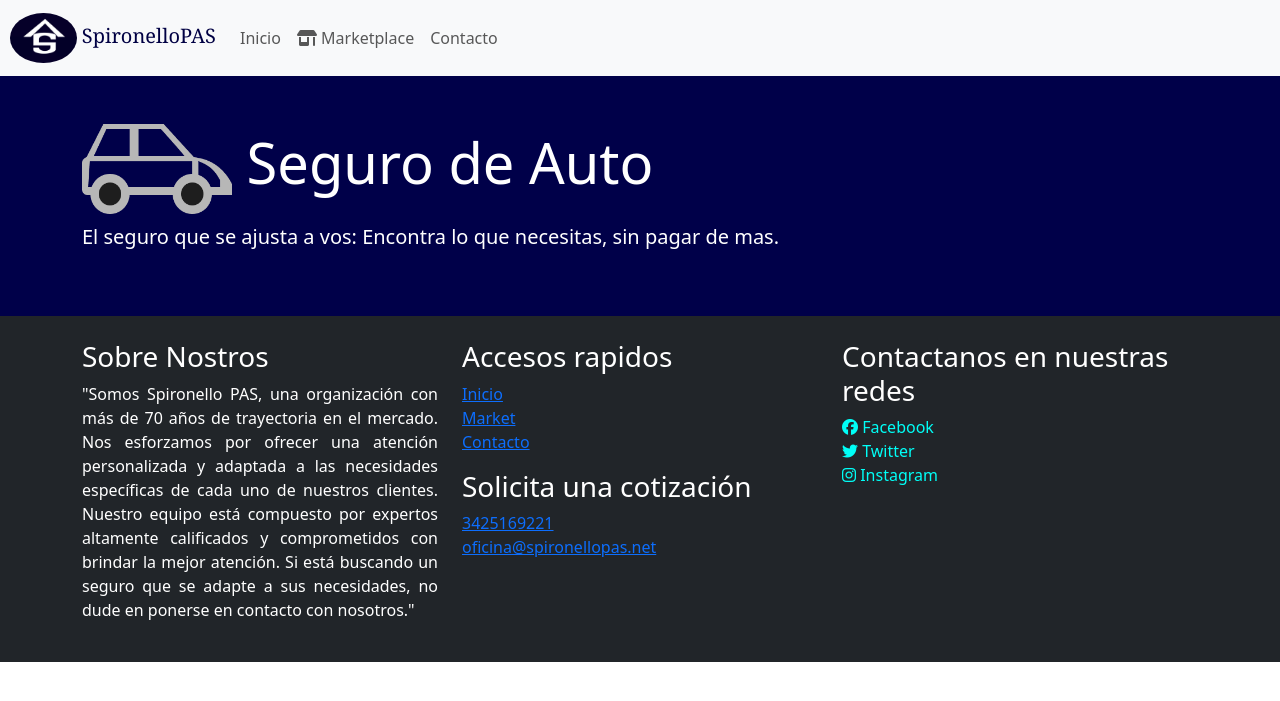
After one commit to aphxtwin/spironellopas.net, a Django app: a page that uses spironellohome/templates/spironellohome/base.html in a window 1280 px wide. The commit adds this page. Shown: the top 701 px of the page. Run offline with Django 4.2, Linux system fonts and the light colour scheme; data comes from the database, SQL or seed files in the repository; both versions use the stored data as it was after the commit; some libraries are stand-ins or nearby versions.

Commit message:
last commit

```diff
--- a/spironellohome/admin.py
+++ b/spironellohome/admin.py
@@ -3,3 +3,4 @@ from . import models
 # Register your models here.
 
 admin.site.register(models.MarketPlaceProducts)
+admin.site.register(models.Footer)
--- /dev/null
+++ b/spironellohome/context_processors.py
@@ -0,0 +1,5 @@
+from .models import Footer, MarketPlaceProducts
+
+def base_template(request):
+    foot_data = Footer.objects.all()
+    return {'footer': foot_data}
--- a/spironellohome/models.py
+++ b/spironellohome/models.py
@@ -1,5 +1,6 @@
 from django.db import models
 from ckeditor.fields import RichTextField
+from django.template.defaultfilters import slugify
 
 # Create your models here.
 
@@ -7,7 +8,16 @@ class MarketPlaceProducts(models.Model):
     title = models.CharField(max_length=100)
     image_field = models.ImageField()
     description = models.CharField(max_length=300)
+    icon = models.ImageField(null=True, blank=True)
     product_explanation = RichTextField()
-
+    slug = models.SlugField(max_length=255, blank=True, null=True)
     def __str__(self):
         return self.title
+    def save(self, *args, **kwargs):
+        self.slug = slugify(self.title)
+        super().save(*args, **kwargs)
+
+
+
+class Footer(models.Model):
+    about_text = models.CharField(max_length=10000)
--- a/spironellohome/static/spironellohome/homestyles.css
+++ b/spironellohome/static/spironellohome/homestyles.css
@@ -21,3 +21,27 @@
 .text-container{
     text-align: justify;
 }
+
+.jumbotron {
+    background-color: rgb(17, 0, 63);
+    padding: 2rem 1rem;
+    color: white;
+    border-radius: 0.3rem;
+    box-shadow: 0 .5rem 1rem rgb(255, 255, 255);
+    margin-bottom: 2rem;
+}
+.jumbotron h1 {
+    font-size: 4rem; /* Increase the font size of the heading */
+    margin-bottom: 0.5rem; /* Add some margin at the bottom */
+    text-shadow: 0 .05rem .1rem rgba(0,0,0,.5); /* Add a subtle text shadow */
+}
+.jumbotron p {
+    font-size: 1.5rem; /* Increase the font size of the paragraph */
+    margin-bottom: 2rem; /* Add some margin at the bottom */
+}
+
+.link-t{
+    text-decoration: none;
+    list-style: none;
+    color: rgb(0, 255, 247);
+}
--- a/spironellohome/templates/spironellohome/base.html
+++ b/spironellohome/templates/spironellohome/base.html
@@ -28,7 +28,7 @@
     <div class="collapse navbar-collapse" id="navbarNav">
       <ul class="navbar-nav" id="navbarNav">
         <li class="nav-item active">
-          <a class="nav-link" href="#">Inicio</a>
+          <a class="nav-link" href="{% url 'index' %}">Inicio</a>
         </li>
         <li class="nav-item dropdown">
           <a class="nav-link" href="{% url 'marketplace' %}"><i class="fa-solid fa-shop"></i> Marketplace</a>
@@ -46,10 +46,11 @@
   <footer class="bg-dark text-white py-4">
     <div class="container">
       <div class="row">
+        {% for foot_element in footer %}
           <div class="col-md-4">
             <h3>Sobre Nostros</h3>
             <p style="text-align: justify;">
-            "Somos Spironello PAS, una organización con más de 70 años de trayectoria en el mercado. Nos esforzamos por ofrecer una atención personalizada y adaptada a las necesidades específicas de cada uno de nuestros clientes. <br></br>Nuestro equipo está compuesto por expertos altamente calificados y comprometidos con brindar la mejor atención. Si está buscando un seguro que se adapte a sus necesidades, no dude en ponerse en contacto con nosotros."
+              {{ foot_element.about_text }}
             </p>
           </div>
           <div class="col-md-4">
@@ -66,15 +67,16 @@
             <br>
             <a href="mailto:oficina@spironellopas.net">oficina@spironellopas.net</a>
           </div>
-
           <div class="col-md-4">
             <h3>Contactanos en nuestras redes</h3>
             <ul class="list-unstyled">
-            <li><a href="#">Facebook</a></li>
-            <li><a href="#">Twitter</a></li>
-            <li><a href="#">Instagram</a></li>
+              <li><a class="link-t" href="#"><i class="fa-brands fa-facebook"></i> Facebook</a></li>
+              <li><a class="link-t" href="#"><i class="fa-brands fa-twitter"></i> Twitter</a></li>
+              <li><a class="link-t" href="#"><i class="fa-brands fa-instagram"></i> Instagram</a></li>
             </ul>
           </div>
+        {% endfor %}
       </div>
+
     </div>
   </footer>
--- a/spironellohome/templates/spironellohome/homepage.html
+++ b/spironellohome/templates/spironellohome/homepage.html
@@ -5,7 +5,6 @@
         <div class="container">
         <h1 class="display-4">Spironello PAS</h1>
         <p class="lead">El seguro que se ajusta a vos: Encontra lo que necesitas, sin pagar de mas.</p>
-
         </div>
     </header>
     <div class="card-group">
--- a/spironellohome/templates/spironellohome/marketplace.html
+++ b/spironellohome/templates/spironellohome/marketplace.html
@@ -14,7 +14,7 @@
                     <div class="grid-body">
                         <h5 class="grid-title">{{ product.title }}</h5>
                         <p class="grid-text">{{ product.description }}</p>
-                        <a href="#" class="btn btn-primary">Mas informacion</a>
+                        <a href="{% url 'product_detail' product.slug %}" class="btn btn-primary">Mas informacion</a>
                     </div>
                 </div>
             </div>
--- /dev/null
+++ b/spironellohome/templates/spironellohome/producto.html
@@ -0,0 +1,17 @@
+{% extends "spironellohome/base.html" %}
+{% load static %}
+{% block content %}
+{% for element_product in detailed_product %}
+<header class="text-white py-5" style="background-color: rgb(0, 0, 73);">
+    <div class="container">
+    <h1 class="display-4">
+        {% if element_product.icon %}
+        <img src="{{ element_product.icon.url }}" style="height: 90px; width: 150px;" alt="">
+        {% endif %}
+        {{ element_product.title }}
+    </h1>
+    <p class="lead">El seguro que se ajusta a vos: Encontra lo que necesitas, sin pagar de mas.</p>
+    </div>
+</header>
+{% endfor %}
+{% endblock %}
--- a/spironellohome/urls.py
+++ b/spironellohome/urls.py
@@ -3,5 +3,6 @@ from . import views
 
 urlpatterns = [
     path("", views.index, name="index"),
-    path("marketplace", views.marketplace, name="marketplace")
+    path("marketplace", views.marketplace, name="marketplace"),
+    path("marketplace/<slug:slug>", views.product_detail, name= 'product_detail')
 ]
--- a/spironellohome/views.py
+++ b/spironellohome/views.py
@@ -5,9 +5,17 @@ from .models import MarketPlaceProducts
 def index(request):
     return render(request, 'spironellohome/homepage.html')
 
+
 def marketplace(request):
     products = MarketPlaceProducts.objects.all()
     context = {
-        'products': products
+        'products': products,
     }
     return render(request, 'spironellohome/marketplace.html', context)
+
+def product_detail(request, slug):
+    detailed_product = MarketPlaceProducts.objects.filter(slug = slug)
+    context = {
+        'detailed_product':detailed_product
+    }
+    return render(request, 'spironellohome/producto.html', context)
--- a/spironellopas/settings.py
+++ b/spironellopas/settings.py
@@ -70,6 +70,7 @@ TEMPLATES = [
                 'django.template.context_processors.request',
                 'django.contrib.auth.context_processors.auth',
                 'django.contrib.messages.context_processors.messages',
+                'spironellohome.context_processors.base_template'
             ],
         },
     },
```
Also changed, not shown: db.sqlite3, media/car-3.png (added), media/house.png (added), media/vidaimg.jpg (added), spironellohome/migrations/0002_footer.py (added), spironellohome/migrations/0003_marketplaceproducts_slug.py (added), spironellohome/migrations/0004_marketplaceproducts_icon.py (added), spironellohome/static/spironellohome/images/car-3.png (added). Lines whose indentation alone changed are shown as unchanged.
